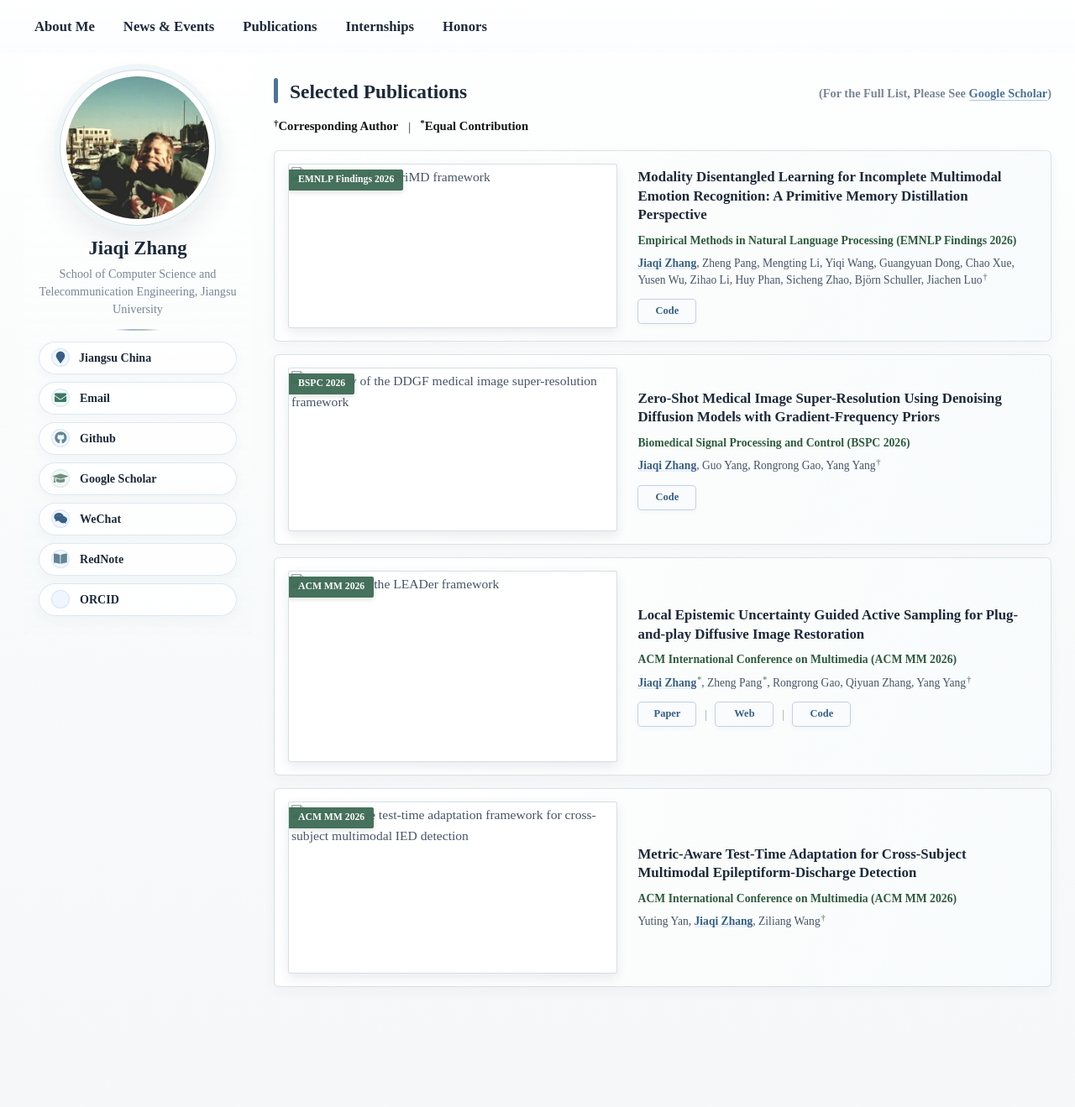
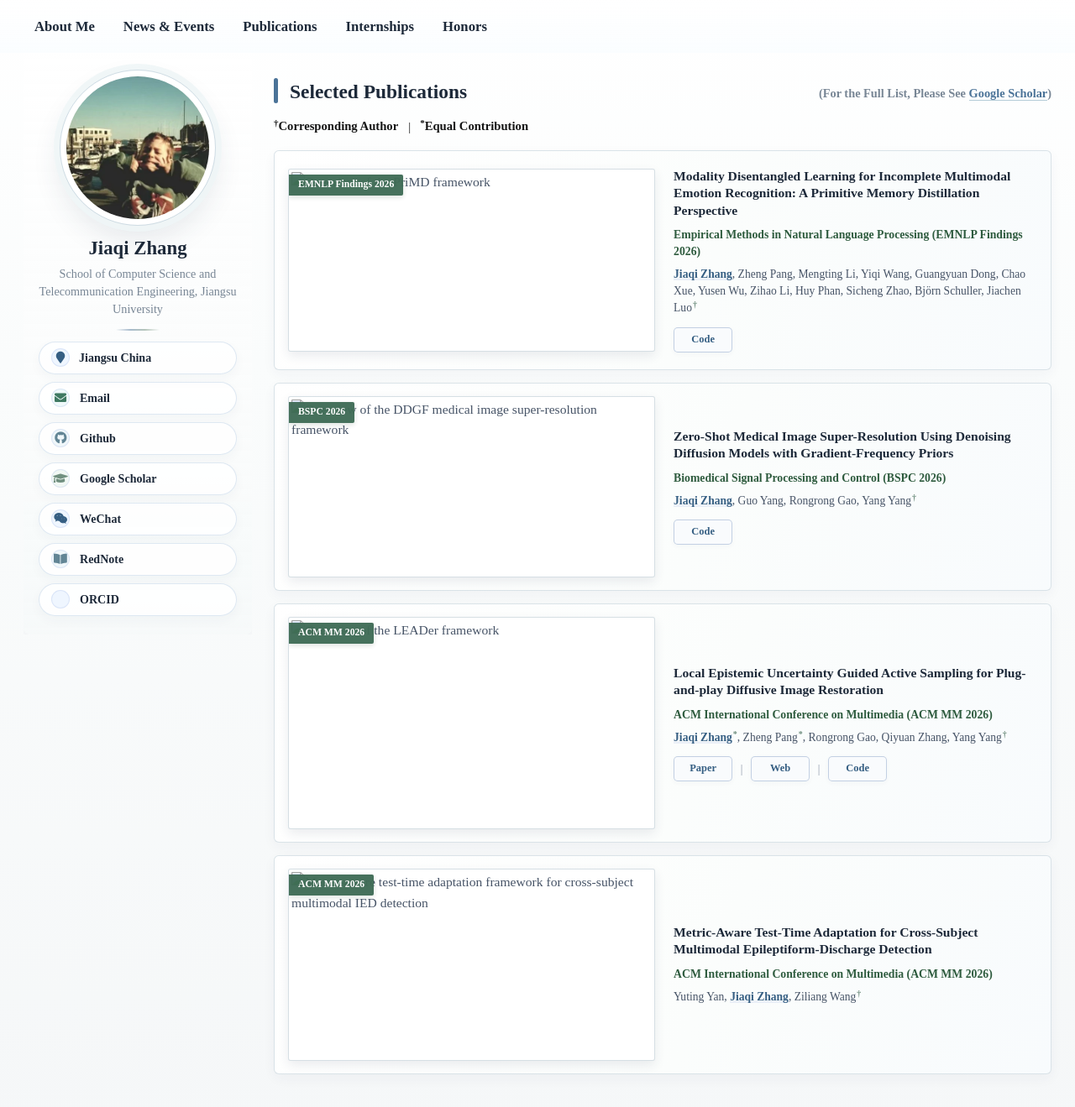
Before and after one commit to JiaqiZhang-Sengoku/JiaqiZhang-Sengoku.github.io, a Jekyll site: the page built from _pages/includes/pub.md, in a window 1280 px wide and 1378 px high. Shown: the top 1319 px of the window at 84% size. Built offline with Jekyll 4.4.1, drawn with Linux system fonts in a browser that asks for light colours; our own code applies the rules of GitHub Pages for plain Markdown files.

Commit message:
20260707

```diff
--- a/assets/css/main.scss
+++ b/assets/css/main.scss
@@ -1495,8 +1495,8 @@ body > #main > .sidebar.sticky {
 .paper-box {
     position: relative;
     display: grid !important;
-    grid-template-columns: minmax(340px, 44%) minmax(0, 1fr) !important;
-    gap: 22px !important;
+    grid-template-columns: minmax(340px, 49%) minmax(0, 1fr) !important;
+    gap: 20px !important;
     align-items: center !important;
     min-height: 0;
     margin: 0 !important;
@@ -1675,9 +1675,9 @@ body > #main > .sidebar.sticky {
 .paper-box-text a.paper-title {
     display: block !important;
     color: var(--heading-color) !important;
-    font-size: 1.08rem !important;
+    font-size: 1rem !important;
     font-weight: 700 !important;
-    line-height: 1.34 !important;
+    line-height: 1.31 !important;
     margin: 0 !important;
     text-decoration: none !important;
     transition: color 0.18s ease, box-shadow 0.18s ease;
@@ -2260,8 +2260,8 @@ body > #main > .sidebar.sticky {
     }
 
     .paper-box {
-        grid-template-columns: minmax(300px, 43%) minmax(0, 1fr) !important;
-        gap: 18px !important;
+        grid-template-columns: minmax(300px, 47%) minmax(0, 1fr) !important;
+        gap: 16px !important;
         padding: 14px 15px !important;
     }
 
```
